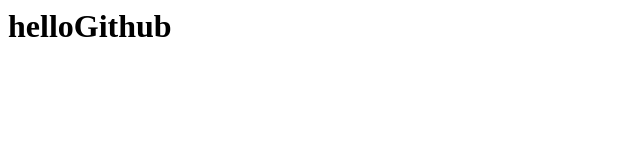
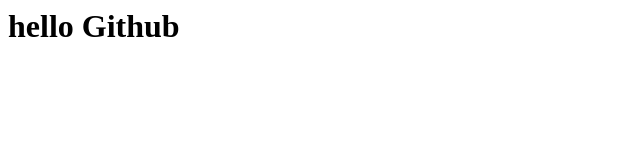
Before and after one commit to 2592930007/chofa.github.io, a plain HTML site: page index.html in a window 1280 px wide. Shown: the whole page, without its empty margins (0-640 px from the left). Drawn offline with Linux system fonts and the light colour scheme.

Commit message:
Update index.html

```diff
--- a/index.html
+++ b/index.html
@@ -1 +1 @@
-<h1>helloGithub</h1>
+<h1>hello Github</h1>
```
